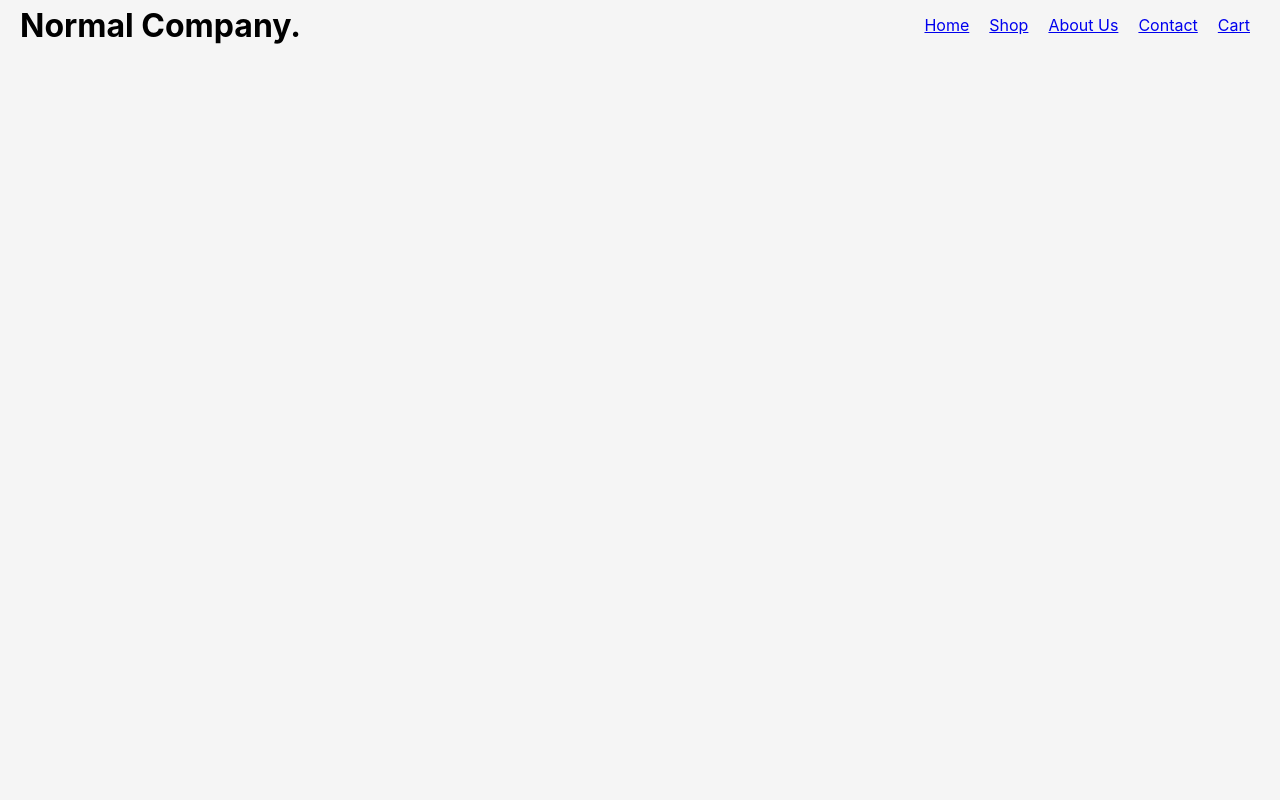
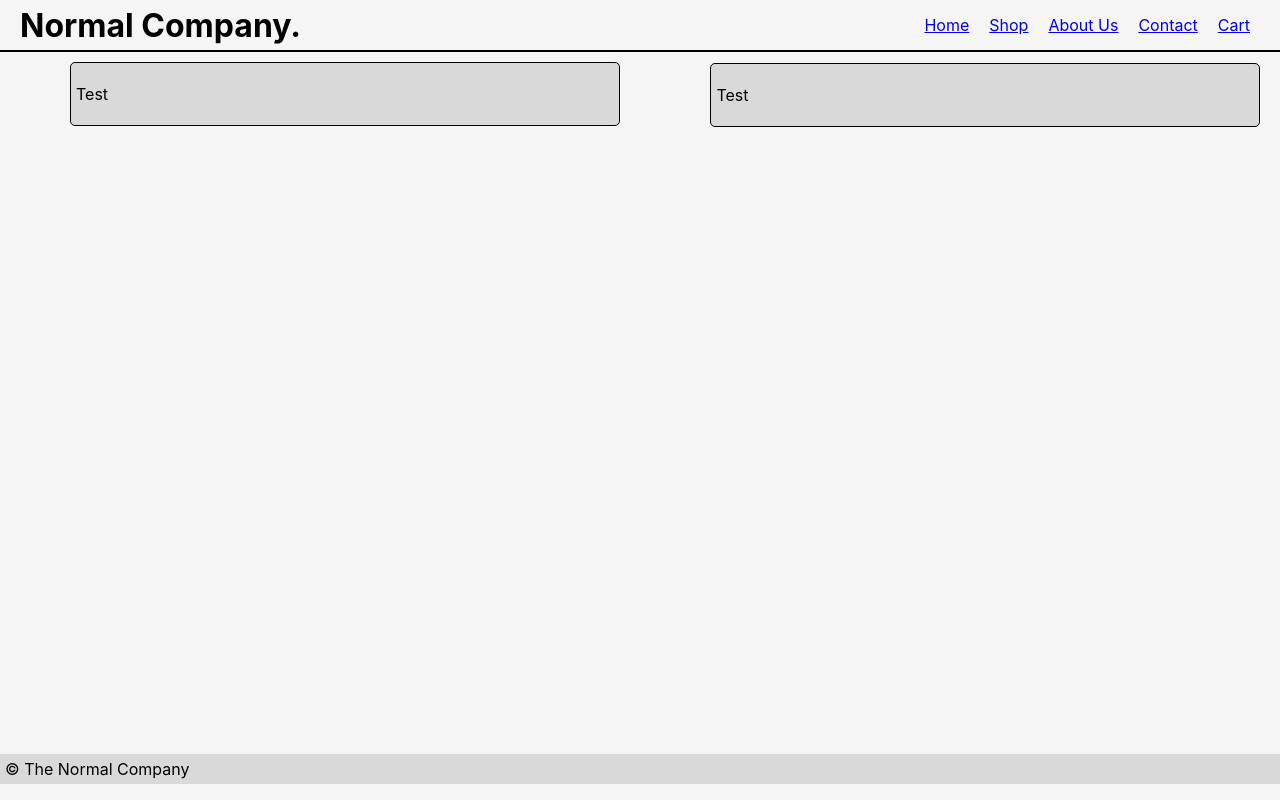
Before and after one commit to Adam-S988/final-sprint-asbs, a React (Create React App) app: page /shoppingcart in a window 1280 px wide. Built offline with nearby package versions, Linux system fonts and the light colour scheme.

Commit message:
Sunday Push

```diff
--- a/src/App.js
+++ b/src/App.js
@@ -1,11 +1,15 @@
 import ProductList from "./Components/ProductList";
 import ShoppingCart from "./Components/ShoppingCart";
 import Header from "./Components/Header";
+import Main from "./Components/Main";
+import Footer from "./Components/Footer";
 
 function App() {
   return (
     <>
       <Header />
+      <Main />
+      <Footer />
     </>
   );
 }
--- /dev/null
+++ b/src/Components/Footer.jsx
@@ -0,0 +1,11 @@
+import React from "react";
+
+const Footer = () => {
+  return (
+    <>
+      <p className="Footer">&copy; The Normal Company</p>
+    </>
+  );
+};
+
+export default Footer;
--- /dev/null
+++ b/src/Components/Main.jsx
@@ -0,0 +1,16 @@
+import React from "react";
+
+const Main = () => {
+  return (
+    <>
+      <div className="MainBox">
+        <p>Test</p>
+      </div>
+      <div className="MainBox" id="rightBox">
+        <p>Test</p>
+      </div>
+    </>
+  );
+};
+
+export default Main;
--- a/src/index.css
+++ b/src/index.css
@@ -15,11 +15,12 @@ code {
 
 .Header {
   display: flex;
-  align-items: center; /* Vertically centers the items */
-  justify-content: space-between; /* Positions Title and container on opposite ends */
+  align-items: center;
+  justify-content: space-between;
   /* background-color: aquamarine; This is a test */
-  padding: 0 20px; /* Padding on left and right */
+  padding: 0 20px;
   height: 50px;
+  border-bottom: 2px solid black;
 }
 
 .Title {
@@ -41,3 +42,31 @@ code {
 .container a {
   margin: 0 10px;
 }
+
+.MainBox {
+  width: 42%;
+  position: relative;
+  height: auto;
+  display: flex;
+  align-items: center;
+  margin: 10px 0px 0px 70px;
+  background-color: #d9d9d9;
+  border-radius: 5px;
+  border: 1px solid black;
+  padding: 5px;
+}
+
+.Footer {
+  background-color: #d9d9d9;
+  position: absolute;
+  bottom: 0px;
+  width: 100%;
+  padding: 5px;
+}
+
+#rightBox {
+  float: right;
+  position: relative;
+  top: -73px;
+  margin: 10px 20px 0px 0px;
+}
```
